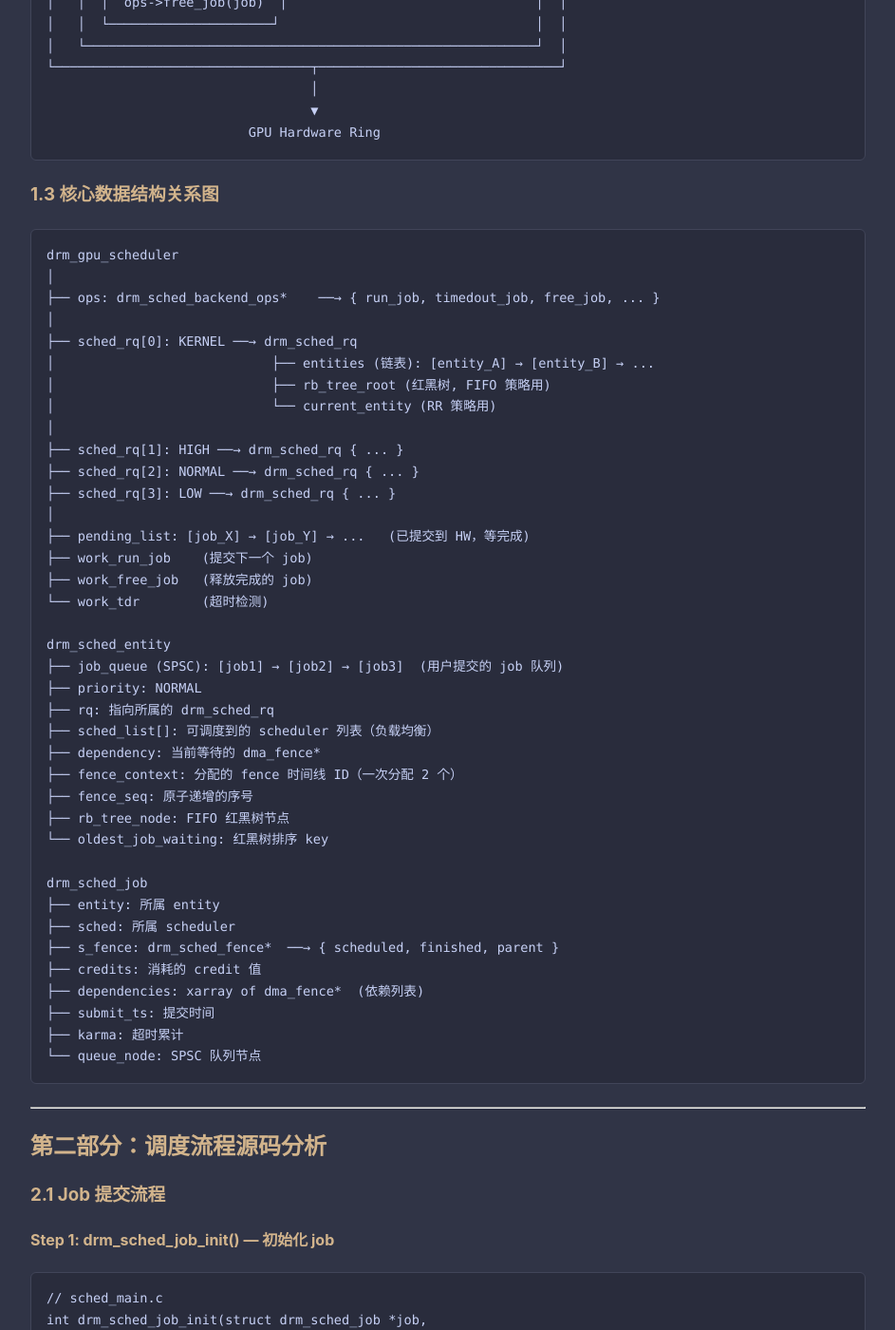
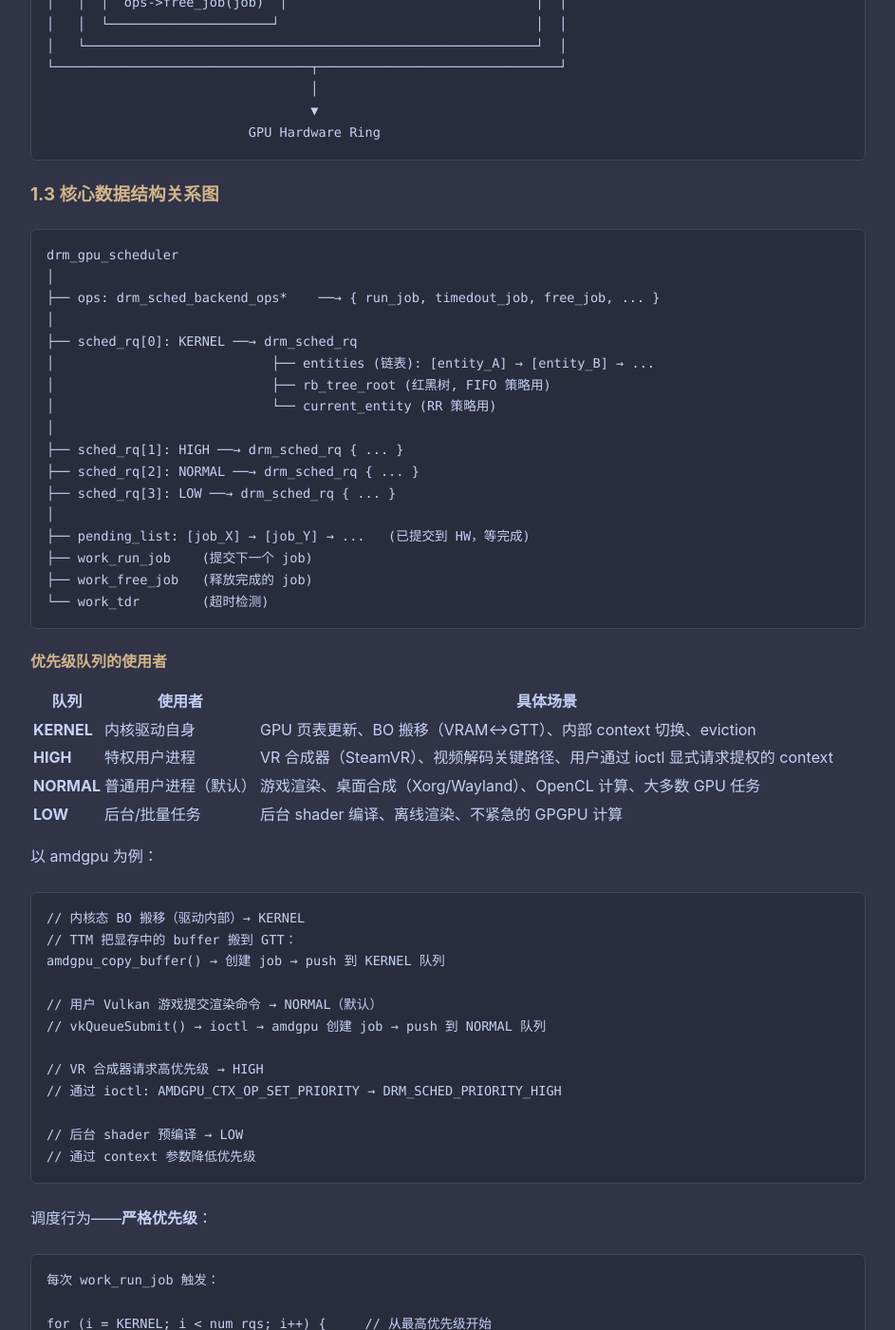
Before and after one commit to wangxiaolei12/wangxiaolei12.github.io, a Jekyll site: the page built from _posts/drm-gpu/2026-06-09-drm-gpu-scheduler-and-dma-fence.md, in a window 1280 px wide and 1400 px high, scrolled down 2117 px. Shown: the whole window at 95% size, without its empty margins (168-1111 px from the left). Built offline with Jekyll 4.4.1, drawn with Linux system fonts in a browser that asks for light colours; some of the changed text lies outside the part shown.

Commit message:
update: GPU 调度器文档增加优先级队列使用者详解

````diff
--- a/_posts/drm-gpu/2026-06-09-drm-gpu-scheduler-and-dma-fence.md
+++ b/_posts/drm-gpu/2026-06-09-drm-gpu-scheduler-and-dma-fence.md
@@ -115,6 +115,78 @@ drm_gpu_scheduler
 ├── work_run_job    (提交下一个 job)
 ├── work_free_job   (释放完成的 job)
 └── work_tdr        (超时检测)
+```
+
+#### 优先级队列的使用者
+
+| 队列 | 使用者 | 具体场景 |
+|------|--------|----------|
+| **KERNEL** | 内核驱动自身 | GPU 页表更新、BO 搬移（VRAM↔GTT）、内部 context 切换、eviction |
+| **HIGH** | 特权用户进程 | VR 合成器（SteamVR）、视频解码关键路径、用户通过 ioctl 显式请求提权的 context |
+| **NORMAL** | 普通用户进程（默认） | 游戏渲染、桌面合成（Xorg/Wayland）、OpenCL 计算、大多数 GPU 任务 |
+| **LOW** | 后台/批量任务 | 后台 shader 编译、离线渲染、不紧急的 GPGPU 计算 |
+
+以 amdgpu 为例：
+
+```c
+// 内核态 BO 搬移（驱动内部）→ KERNEL
+// TTM 把显存中的 buffer 搬到 GTT：
+amdgpu_copy_buffer() → 创建 job → push 到 KERNEL 队列
+
+// 用户 Vulkan 游戏提交渲染命令 → NORMAL（默认）
+// vkQueueSubmit() → ioctl → amdgpu 创建 job → push 到 NORMAL 队列
+
+// VR 合成器请求高优先级 → HIGH
+// 通过 ioctl: AMDGPU_CTX_OP_SET_PRIORITY → DRM_SCHED_PRIORITY_HIGH
+
+// 后台 shader 预编译 → LOW
+// 通过 context 参数降低优先级
+```
+
+调度行为——**严格优先级**：
+
+```
+每次 work_run_job 触发：
+
+for (i = KERNEL; i < num_rqs; i++) {     // 从最高优先级开始
+    entity = select_from_rq(sched_rq[i]);
+    if (entity) break;                    // 找到就停，不看更低的
+}
+
+结果：
+- KERNEL 有 job → 其他全等着
+- KERNEL 空，HIGH 有 job → NORMAL/LOW 等着
+- 只有高优先级都空时，低优先级才有机会执行
+```
+
+**为什么 KERNEL 必须最高优先级**：
+
+GPU 内存管理（eviction/migration）必须最高优先级，否则会死锁：
+
+```
+场景：显存满了，新 job 需要分配显存
+1. TTM 需要 evict 旧 BO → 创建搬移 job（KERNEL）
+2. 如果搬移 job 排在用户 job 后面 →
+   用户 job 等显存分配 → 搬移 job 等用户 job 完成 → 死锁！
+
+所以 KERNEL 必须能抢占所有用户任务优先执行。
+```
+
+**谁设置优先级**：
+
+```c
+// 驱动内部任务 → 硬编码 KERNEL
+drm_sched_entity_init(&entity, DRM_SCHED_PRIORITY_KERNEL, ...);
+
+// 用户态创建 GPU context 时通过 ioctl 指定
+amdgpu_ctx_ioctl(AMDGPU_CTX_OP_SET_PRIORITY, priority)
+    → drm_sched_entity_set_priority(entity, DRM_SCHED_PRIORITY_HIGH);
+
+// 默认不指定 → NORMAL
+drm_sched_entity_init(&entity, DRM_SCHED_PRIORITY_NORMAL, ...);
+```
+
+```
 
 drm_sched_entity
 ├── job_queue (SPSC): [job1] → [job2] → [job3]  (用户提交的 job 队列)
````
